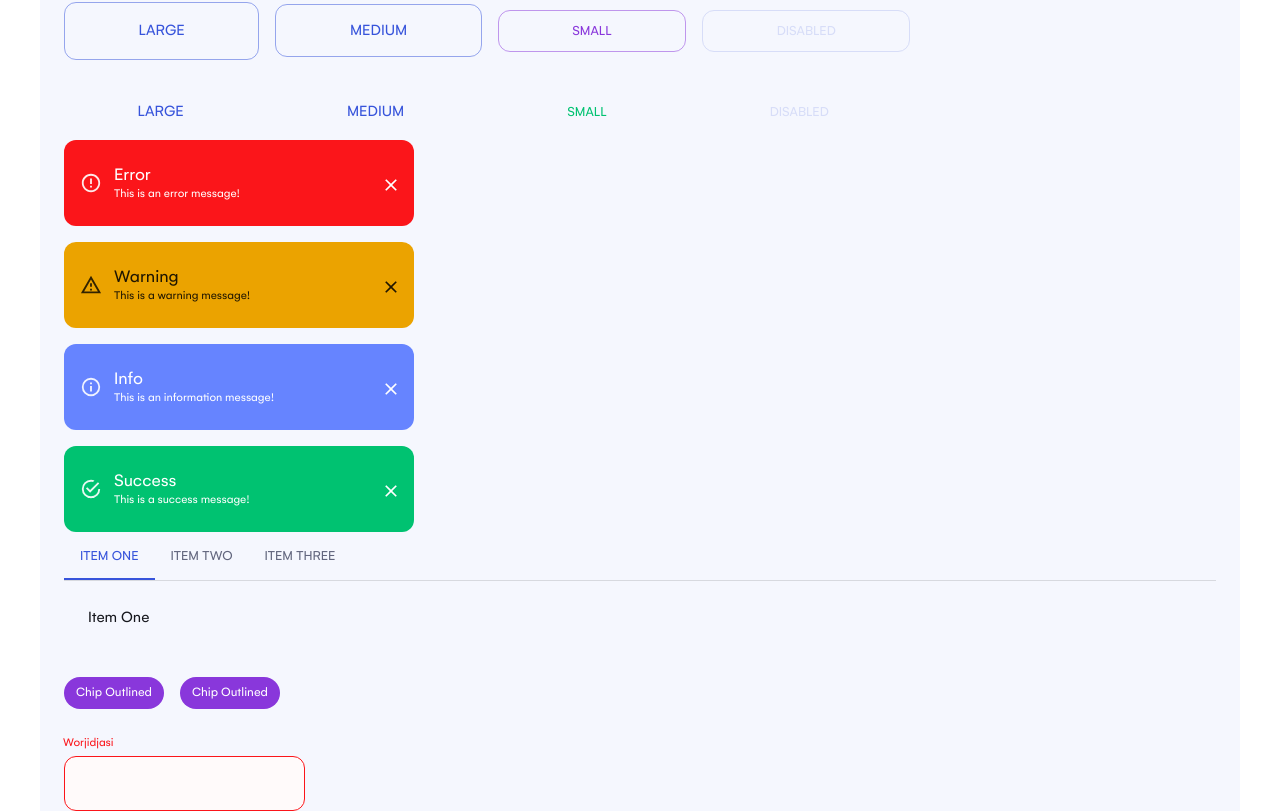
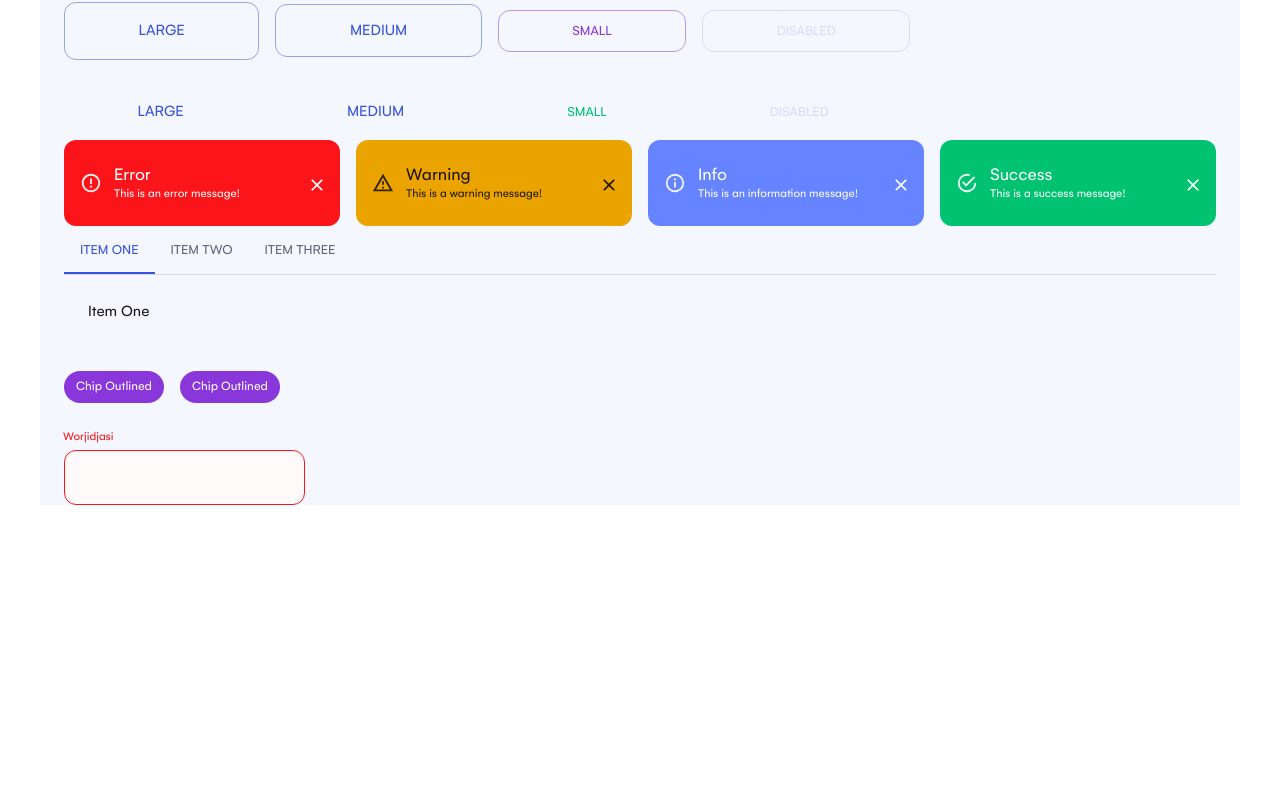
Before and after one commit to SkillBrainFrontend/Semicolon-Task-Manager-Andromeda, a React (Create React App) app: page /test in a window 1280 px wide. Shown: the part 773-1584 px from the top of the page. After the commit the page ends 1278 px from the top, so only its background shows below. Built offline with nearby package versions, Linux system fonts and the light colour scheme.

Commit message:
modificat direction la alert

```diff
--- a/src/pages/TestPage.jsx
+++ b/src/pages/TestPage.jsx
@@ -142,7 +142,7 @@ function Test() {
 					</Button>
 				</Stack>
 
-				<Stack spacing={2} sx={{ width: "100%" }}>
+				<Stack direction="row" spacing={2} sx={{ width: "100%" }}>
 					<Alert
 						onClose={() => {}}
 						severity="error"
```
